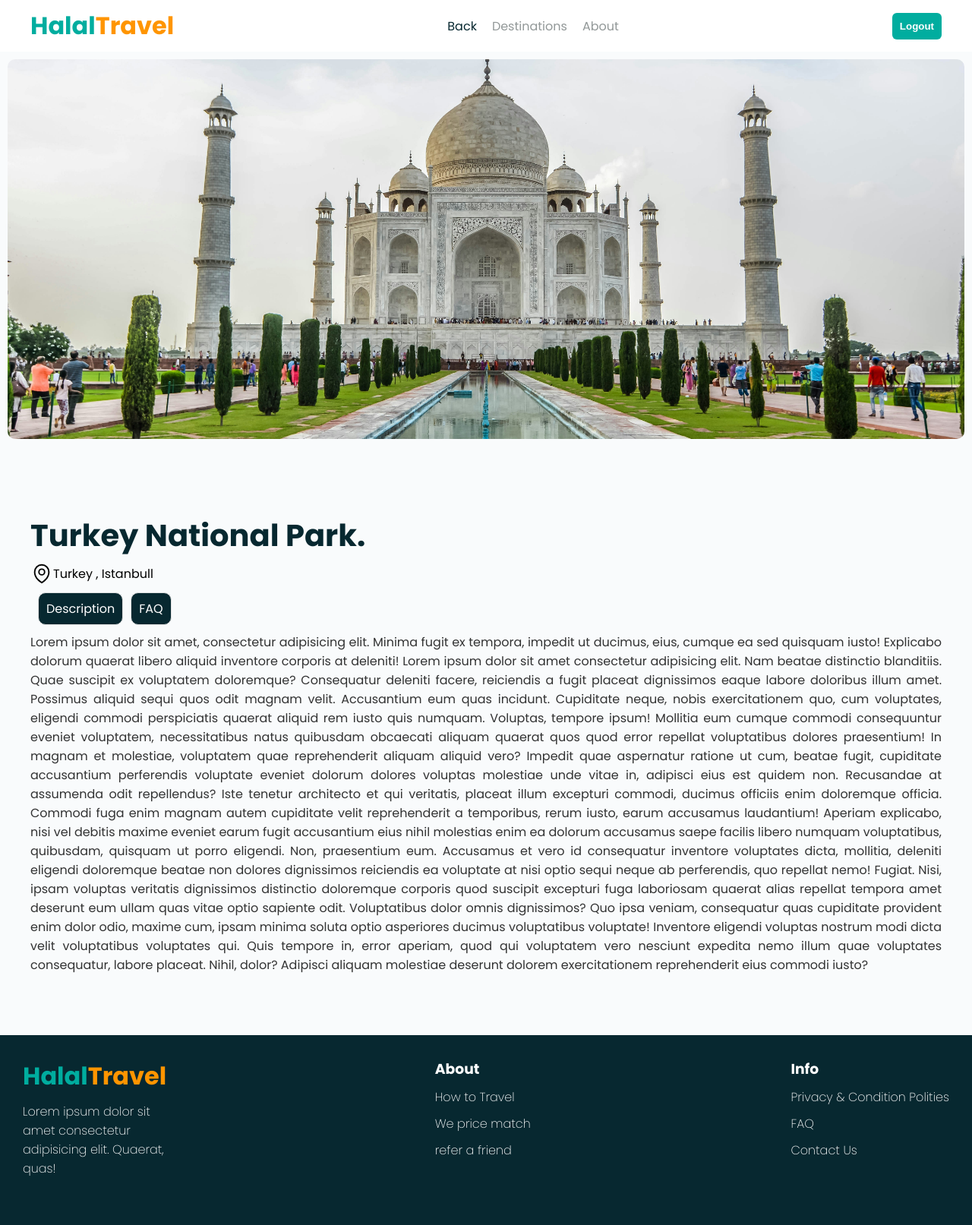
After one commit to dndyma/HalalTravel, a PHP site: page /detail.php in a window 1280 px wide. The commit adds this page. Shown: the whole page at 76% size. Run offline with PHP 8.4, Linux system fonts and the light colour scheme; the visitor is signed in with stand-in values (Sample User, id 1).

Commit message:
Tambah Detail

```diff
--- /dev/null
+++ b/assets/css/detail.css
@@ -0,0 +1,233 @@
+/* Header & Navbar */
+header {
+    padding: 10px 40px;
+    justify-content: space-between;
+    width: 100%;
+    display: flex;
+    align-items: center;
+}
+
+header h1 {
+    color:var(--ijau)
+}
+header h1 span {
+    color:var(--oren);
+}
+
+header nav {
+    font-size: medium;
+    display: flex;
+    justify-content: center;
+    height: 100%;
+}
+
+header nav ul{
+    width: 100%;
+    height: 100%;
+    display: flex;
+    gap: 20px;
+}
+
+header nav ul li {
+    list-style: none;
+}
+
+header nav ul li a{
+    color: var(--abu);
+    text-decoration: none;
+}
+
+header nav ul li a:hover {
+    opacity: 80%;
+}
+
+header nav ul li #active{
+    color: var(--hytam);
+    text-decoration: none;
+}
+
+header .btn-login button {
+    font-weight: bold;
+    cursor: pointer;
+    color:white;
+    border-radius: 6px;
+    border: none;
+    padding:10px;
+    background-color:var(--ijau) ;
+
+}
+
+header .btn-login .logout{
+    font-weight: bold;
+    cursor: pointer;
+    color:white;
+    border-radius: 6px;
+    border: none;
+    padding:10px;
+    background-color:var(--ijau) ;
+
+}
+
+header .btn-login .login {
+    border:1px solid var(--bdwhite);
+    background-color: white;
+    color:#333333;
+    transition-duration: 0.5s;
+}
+header .btn-login .login:hover {
+    background-color: var(--ijau);
+    color:white;
+}
+
+/* Homepage */
+main {
+    background-color: var(--tung);
+}
+main .home {
+    width: 100%;
+    padding: 10px;
+}
+
+main .home .img-home {
+    width: 100%;
+    height: auto;
+    border-radius: 10px;
+    object-fit: cover;
+    max-height: 500px;
+}
+
+main .home .container-img {
+    position: relative;
+}
+
+main .box-search {
+    bottom: -40px;
+    position: absolute;
+    display: flex;
+    width: 100%;
+    justify-content: center;
+}
+
+main .box-search .search  {
+    position: relative;
+    width: 70%;
+}
+
+
+main .box-search .search input {
+    transition: ease-in-out .5s;
+    color:var(--hytam);
+    outline: none;
+    box-shadow: 1px 1px 3px rgba(71, 71, 71, 0.562);
+    width: 100%;
+    border: 1px solid var(--bdwhite);
+    border-radius: 6px;
+    padding: 20px;
+    font-size: medium;
+}
+
+main .box-search .search input:focus {
+    outline: 1px solid var(--oren);
+}
+
+main .box-search .search button .icon-search {
+    cursor: pointer;
+    position: absolute;
+    top: 15px;
+    right: 10px;
+    width: 30px;
+    height: 30px;
+}
+
+
+main .destination {
+    background-color: var(--tung);
+    height: 100%;
+    padding: 30px;
+}
+
+main .destination .container-destination {
+    padding: 50px 10px;
+}
+
+main .destination .container-destination h1{
+    font-size: 40px;
+    padding-bottom: 5px;
+    color:var(--hytam);
+}
+
+
+main .destination .container-destination .detail-destination div  {
+    display: flex;
+    align-items: center;
+}
+
+main .destination .container-destination .detail-destination div img {
+    width: 30px;
+    height: 30px;
+}
+
+main .destination .container-destination .blob-destination {
+    padding:10px;
+    display: flex;
+    gap:10px;
+}
+main .destination .container-destination .blob-destination div {
+    border-radius: 10px;
+    border: 1px solid var(--bdwhite);
+    padding:8px 10px;
+    background-color: var(--hytam);
+    color:white;
+}
+
+main .destination .container-destination  .desc-destination p{
+    opacity: 80%;
+    text-align: justify;
+}
+
+/* Footer */
+footer {
+    width: 100%;
+    height: 250px;
+    padding:30px;
+    background-color: var(--hytam);
+
+    color:white;
+}
+footer li {
+    list-style: none;
+}
+footer p {
+    width: 200px;
+    font-weight: 200;
+}
+
+footer a {
+    text-decoration: none;
+    color:white;
+    font-weight: 200;
+}
+
+footer a:hover {
+    opacity: 80%;
+}
+
+footer div {
+    display: flex;
+    justify-content: space-between;
+}
+footer div .f1 {
+    display: flex;
+    height: 100%;
+    flex-direction: column;
+    gap: 10px;
+}
+footer div .f1 h3 {
+    font-weight: bold;
+}
+footer div .f1 h1 {
+    color:var(--oren);
+}
+footer div .f1 h1 span {
+    color:var(--ijau);
+}
--- /dev/null
+++ b/pages/detail.php
@@ -0,0 +1,130 @@
+<!DOCTYPE html>
+<html lang="en">
+
+<head>
+    <meta charset="UTF-8">
+    <meta name="viewport" content="width=device-width, initial-scale=1.0">
+    <title>Halal Travel</title>
+    <link rel="stylesheet" href="../assets/css/detail.css">
+    <link rel="stylesheet" href="../assets/css/root.css">
+    <link rel="preconnect" href="https://fonts.googleapis.com">
+    <link rel="preconnect" href="https://fonts.gstatic.com" crossorigin>
+    <link href="https://fonts.googleapis.com/css2?family=Poppins:ital,wght@0,100;0,200;0,300;0,400;0,500;0,600;0,700;0,800;0,900;1,100;1,200;1,300;1,400;1,500;1,600;1,700;1,800;1,900&display=swap" rel="stylesheet">
+</head>
+
+<body>
+    <!-- Navbar -->
+    <header>
+        <h1>Halal<span>Travel</span></h1>
+        <nav>
+            <ul>
+                <li>
+                    <a href="index.php" id="active">Back</a>
+                </li>
+                <li>
+                    <a href="#destination">Destinations</a>
+                </li>
+                <!-- <li>
+                    <a href="">Halal</a>
+                </li> -->
+                <li>
+                    <a href="#about">About</a>
+                </li>
+            </ul>
+        </nav>
+        <?php
+        session_start();
+        if (empty($_SESSION['username'])) {
+        ?>
+            <div class="btn-login">
+                <a href="./login.php">
+                    <button class="login">
+                        Login
+                    </button>
+                </a>
+                <a href="register.php">
+                    <button>
+                        Create Account
+                    </button>
+                </a>
+            </div>
+        <?php
+        } else {
+        ?>
+            <div class="btn-login">
+                <form action="../feature/logout.php" method='POST'>
+                    <input type="submit" value="Logout" name='logout' class="logout">
+                </form>
+            </div>
+        <?php
+        }
+        ?>
+    </header>
+    <!-- HomePage -->
+    <main>
+        <section class="home">
+            <div class="container-img">
+                <img src="../assets/img/tajmahal.jpg" alt="" class="img-home">
+            </div>
+            </div>
+        </section>
+
+        <section class="destination">
+            <div class="container-destination">
+                <div class="detail-destination">
+                    <h1 id="destination">Turkey National Park.</h1>
+                    <div class="">
+                        <img src="../assets/icons/location2.svg" alt="">
+                        <p>Turkey , Istanbull</p>
+                    </div>
+                </div>
+                <div class="blob-destination">
+                    <div>
+                        Description
+                    </div>
+                    <div>
+                        FAQ
+                    </div>
+                </div>
+                <div class="desc-destination">
+                    <p>
+                        Lorem ipsum dolor sit amet, consectetur adipisicing elit. Minima fugit ex tempora, impedit ut ducimus, eius, cumque ea sed quisquam iusto! Explicabo dolorum quaerat libero aliquid inventore corporis at deleniti! Lorem ipsum dolor sit amet consectetur adipisicing elit. Nam beatae distinctio blanditiis. Quae suscipit ex voluptatem doloremque? Consequatur deleniti facere, reiciendis a fugit placeat dignissimos eaque labore doloribus illum amet.
+                        Possimus aliquid sequi quos odit magnam velit. Accusantium eum quas incidunt. Cupiditate neque, nobis exercitationem quo, cum voluptates, eligendi commodi perspiciatis quaerat aliquid rem iusto quis numquam. Voluptas, tempore ipsum!
+                        Mollitia eum cumque commodi consequuntur eveniet voluptatem, necessitatibus natus quibusdam obcaecati aliquam quaerat quos quod error repellat voluptatibus dolores praesentium! In magnam et molestiae, voluptatem quae reprehenderit aliquam aliquid vero?
+                        Impedit quae aspernatur ratione ut cum, beatae fugit, cupiditate accusantium perferendis voluptate eveniet dolorum dolores voluptas molestiae unde vitae in, adipisci eius est quidem non. Recusandae at assumenda odit repellendus?
+                        Iste tenetur architecto et qui veritatis, placeat illum excepturi commodi, ducimus officiis enim doloremque officia. Commodi fuga enim magnam autem cupiditate velit reprehenderit a temporibus, rerum iusto, earum accusamus laudantium!
+                        Aperiam explicabo, nisi vel debitis maxime eveniet earum fugit accusantium eius nihil molestias enim ea dolorum accusamus saepe facilis libero numquam voluptatibus, quibusdam, quisquam ut porro eligendi. Non, praesentium eum.
+                        Accusamus et vero id consequatur inventore voluptates dicta, mollitia, deleniti eligendi doloremque beatae non dolores dignissimos reiciendis ea voluptate at nisi optio sequi neque ab perferendis, quo repellat nemo! Fugiat.
+                        Nisi, ipsam voluptas veritatis dignissimos distinctio doloremque corporis quod suscipit excepturi fuga laboriosam quaerat alias repellat tempora amet deserunt eum ullam quas vitae optio sapiente odit. Voluptatibus dolor omnis dignissimos?
+                        Quo ipsa veniam, consequatur quas cupiditate provident enim dolor odio, maxime cum, ipsam minima soluta optio asperiores ducimus voluptatibus voluptate! Inventore eligendi voluptas nostrum modi dicta velit voluptatibus voluptates qui.
+                        Quis tempore in, error aperiam, quod qui voluptatem vero nesciunt expedita nemo illum quae voluptates consequatur, labore placeat. Nihil, dolor? Adipisci aliquam molestiae deserunt dolorem exercitationem reprehenderit eius commodi iusto?</p>
+                </div>
+            </div>
+        </section>
+    </main>
+
+    <footer>
+        <div id="about">
+            <div class="f1">
+                <h1><span>Halal</span>Travel</h1>
+                <p>Lorem ipsum dolor sit amet consectetur adipisicing elit. Quaerat, quas!</p>
+            </div>
+            <div class="f1">
+                <h3>About</h3>
+                <li><a href="">How to Travel</a></li>
+                <li><a href="">We price match</a></li>
+                <li><a href="">refer a friend</a></li>
+            </div>
+            <div class="f1">
+                <h3>Info</h3>
+                <li><a href="">Privacy & Condition Polities</a></li>
+                <li><a href="">FAQ</a></li>
+                <li><a href="">Contact Us</a></li>
+            </div>
+        </div>
+    </footer>
+
+    <script src="../assets/js/index.js"></script>
+</body>
+
+</html>
--- a/pages/index.php
+++ b/pages/index.php
@@ -1,4 +1,3 @@
-
 <!DOCTYPE html>
 <html lang="en">
 
@@ -104,7 +103,7 @@
                             <div class="price">
                                 <h3>$23.59</h3>
                             </div>
-                            <button>View Detail</button>
+                            <a href="detail.php"><button>View Detail</button></a>
                         </div>
                     </div>
                 </div>
```
Also changed, not shown: assets/icons/location2.svg (added), pages/admin.php (added). Lines whose indentation alone changed are shown as unchanged.
